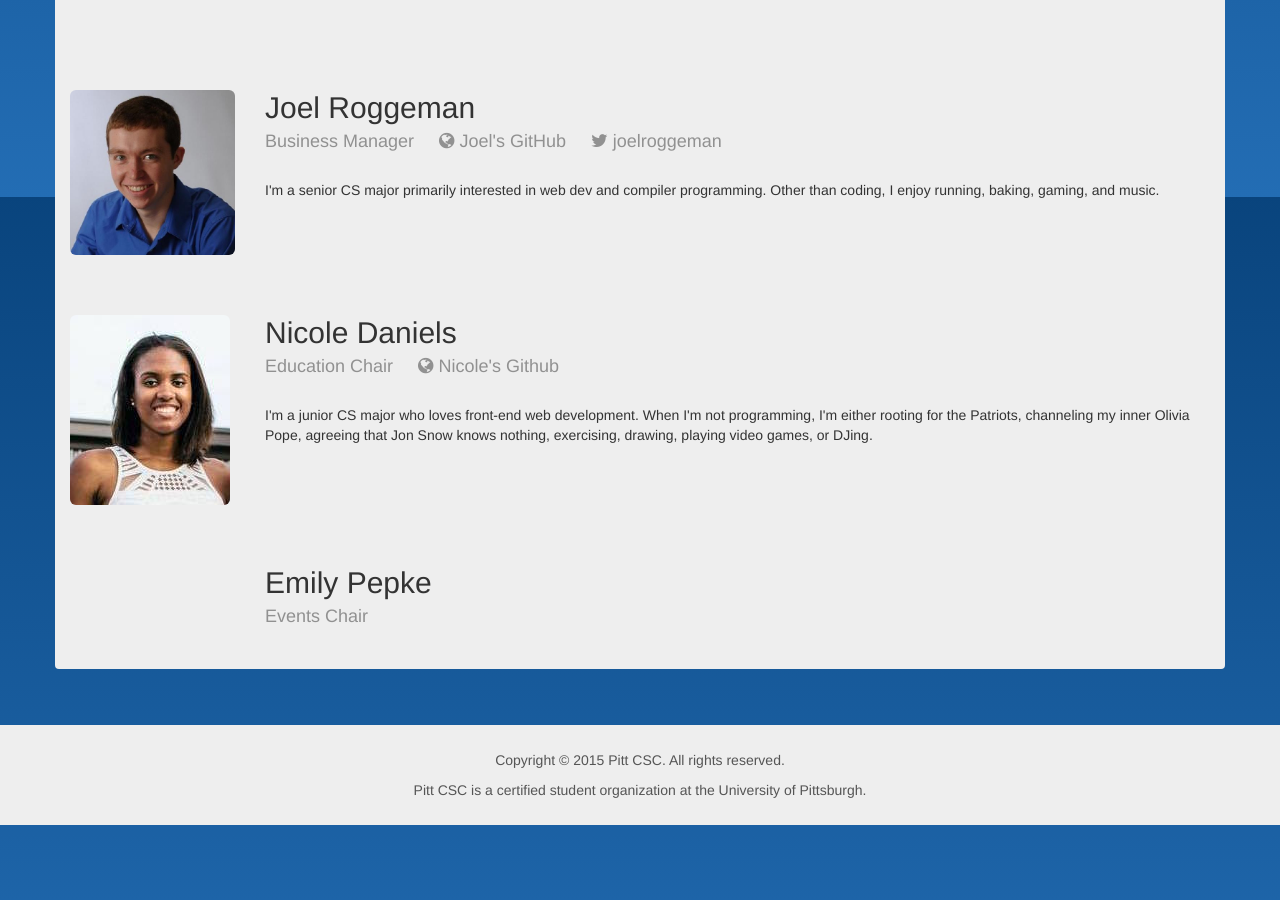
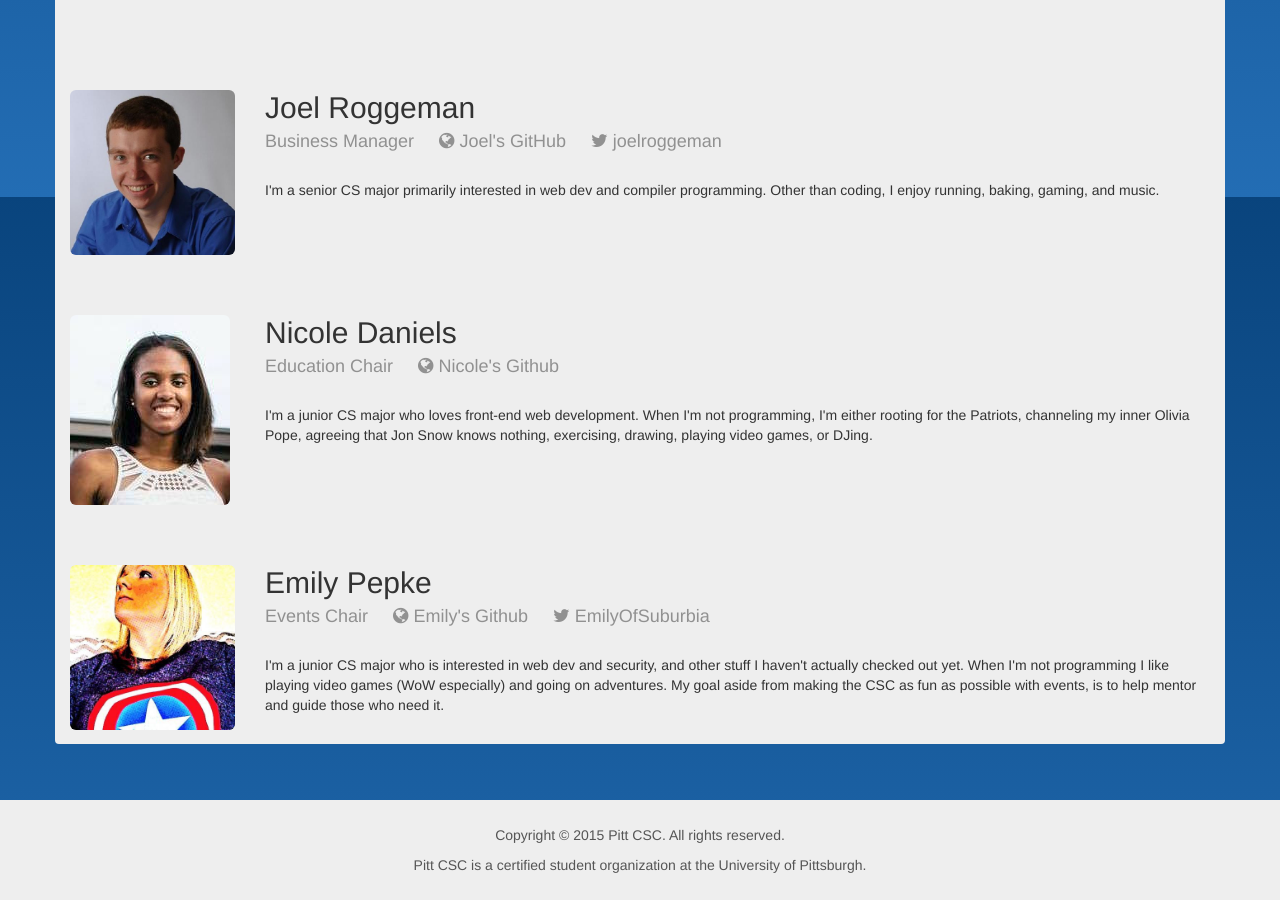
Before and after one commit to pittcsc/old-pittcsc-website-archived, a Jekyll site: the page built from pages/officers.html, in a window 1280 px wide and 900 px high, scrolled down 703 px. Built offline with Jekyll 4.4.1, drawn with Linux system fonts in a browser that asks for light colours; nearby versions of some CDN libraries; Markdown is read by kramdown in place of the engine named in the settings; before the commit the page ends 1528 px from its top, so only the background shows below that.

Commit message:
Updated Emily's info

```diff
--- a/_data/officers.yml
+++ b/_data/officers.yml
@@ -5,7 +5,6 @@
   portrait_path: "/assets/images/officers/alex.jpg"
   twitter_username: alexlafroscia
   website:
-    name: alexlafroscia.com
     url: http://alexlafroscia.com
     name: alexlafroscia.com
 
@@ -39,5 +38,10 @@
 
 - title: Events Chair
   name: Emily Pepke
-  email:
-  bio:
+  email: elpepke41@gmail.com
+  bio: "I'm a junior CS major who is interested in web dev and security, and other stuff I haven't actually checked out yet. When I'm not programming I like playing video games (WoW especially) and going on adventures. My goal aside from making the CSC as fun as possible with events, is to help mentor and guide those who need it."
+  portrait_path:  "/assets/images/officers/emily.jpg"
+  twitter_username: EmilyOfSuburbia
+  website:
+      url: http://www.github.com/pepke41
+      name: Emily's Github
```
Also changed, not shown: assets/images/officers/emily.jpg (added), assets/images/officers/george.png (deleted), assets/images/officers/will.jpg (deleted), 4 other files.
